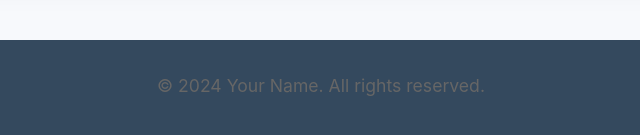
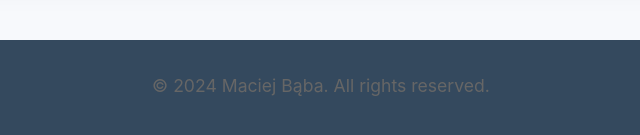
Before and after one commit to maciejbaba/my-webpage, a plain HTML site: page index.html in a window 1280 px wide. Shown: the part 2341-2476 px from the top of the page, 319-959 px from the left. Drawn offline with Linux system fonts and the light colour scheme.

Commit message:
add dynamics year copyright

```diff
--- a/index.html
+++ b/index.html
@@ -70,7 +70,8 @@
     </section>
 
     <footer>
-      <p>&copy; 2024 Your Name. All rights reserved.</p>
+      <p>&copy; <span id="year"></span> Maciej Bąba. All rights reserved.</p>
     </footer>
   </body>
+  <script src="script.js"></script>
 </html>
--- /dev/null
+++ b/script.js
@@ -0,0 +1,3 @@
+const yearSpan = document.getElementById("year");
+const currentYear = new Date().getFullYear();
+yearSpan.textContent = currentYear;
```
